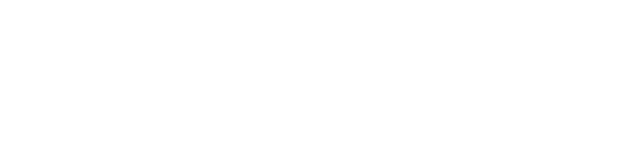
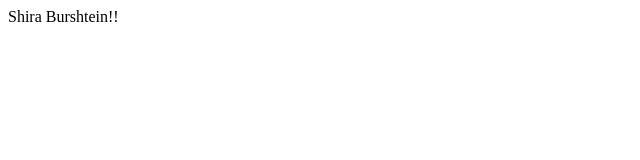
Before and after one commit to chaniBenziman/TechnologicalInnovationProject, a plain HTML site: page index.html in a window 1280 px wide. Shown: the whole page, without its empty margins (0-640 px from the left). Drawn offline with Linux system fonts and the light colour scheme.

Commit message:
shira's changes

```diff
--- a/index.html
+++ b/index.html
@@ -1,3 +1,4 @@
 <!-- empty page -->
 <!-- first change -->
 <!-- Local change -->
+<p>Shira Burshtein!!</p>
```
